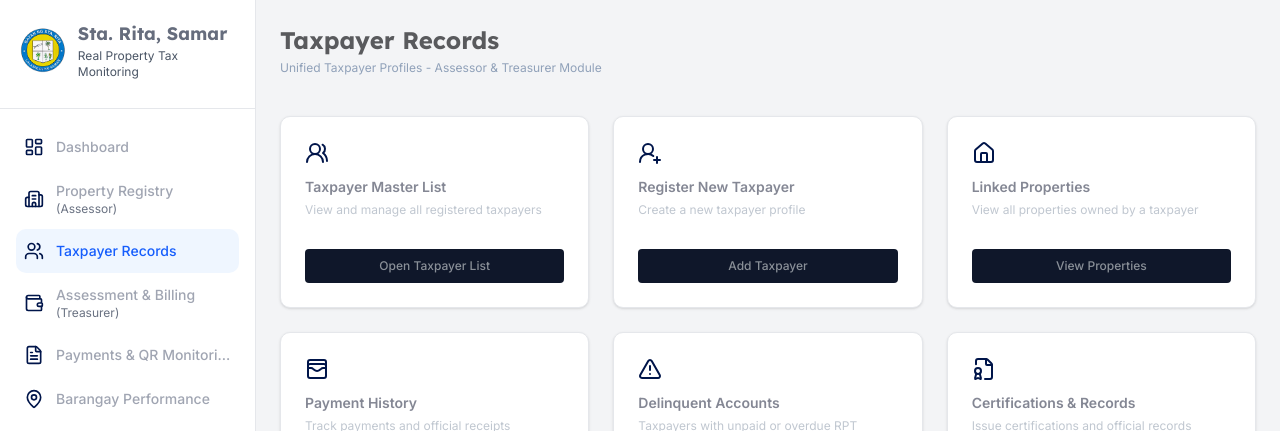
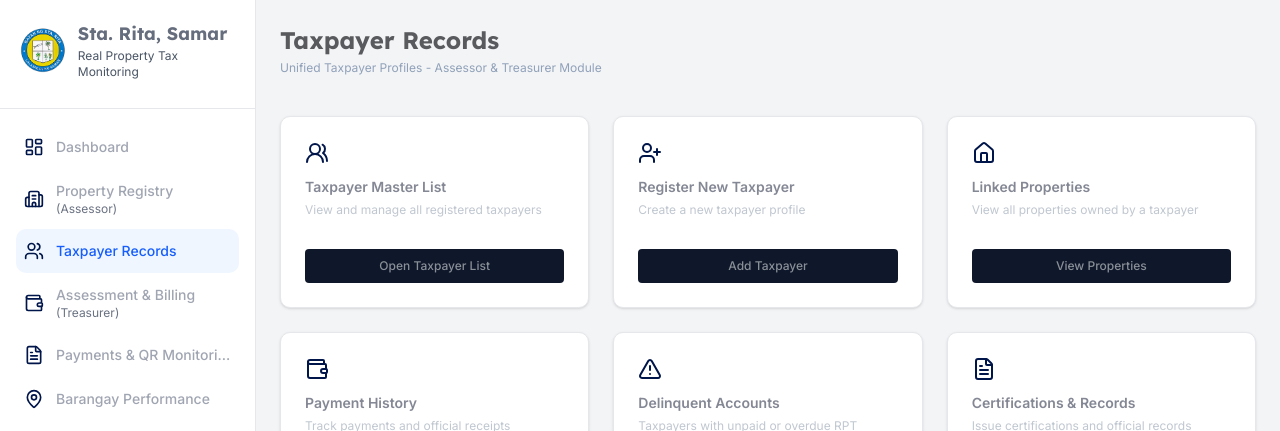
Before and after one commit to panisjr/tax-system, a Next.js app: page /taxpayers in a window 1280 px wide. Shown: the top 431 px of the page. Built offline with nearby package versions, Linux system fonts and the light colour scheme.

Commit message:
fixed some icons in taxpayers page

```diff
--- a/app/taxpayers/page.tsx
+++ b/app/taxpayers/page.tsx
@@ -3,10 +3,10 @@ import RegistryCard from '@/components/RegistryCard';
 import {
 	House,
 	TriangleAlert,
-	UserRoundPlus,
+	UserPlus,
 	UsersRound,
-	WalletCards,
-	FileBadge,
+	Wallet,
+	FileText,
 } from 'lucide-react';
 
 export default function TaxPayersPage() {
@@ -30,7 +30,7 @@ export default function TaxPayersPage() {
 						buttonText='Open Taxpayer List'
 					/>
 					<RegistryCard
-						icon={UserRoundPlus}
+						icon={UserPlus}
 						title='Register New Taxpayer'
 						description='Create a new taxpayer profile'
 						buttonText='Add Taxpayer'
@@ -42,7 +42,7 @@ export default function TaxPayersPage() {
 						buttonText='View Properties'
 					/>
 					<RegistryCard
-						icon={WalletCards}
+						icon={Wallet}
 						title='Payment History'
 						description='Track payments and official receipts'
 						buttonText='View Payments'
@@ -56,7 +56,7 @@ export default function TaxPayersPage() {
 						variant='secondary'
 					/>
 					<RegistryCard
-						icon={FileBadge}
+						icon={FileText}
 						title='Certifications & Records'
 						description='Issue certifications and official records'
 						buttonText='Generate Certificate'
```
